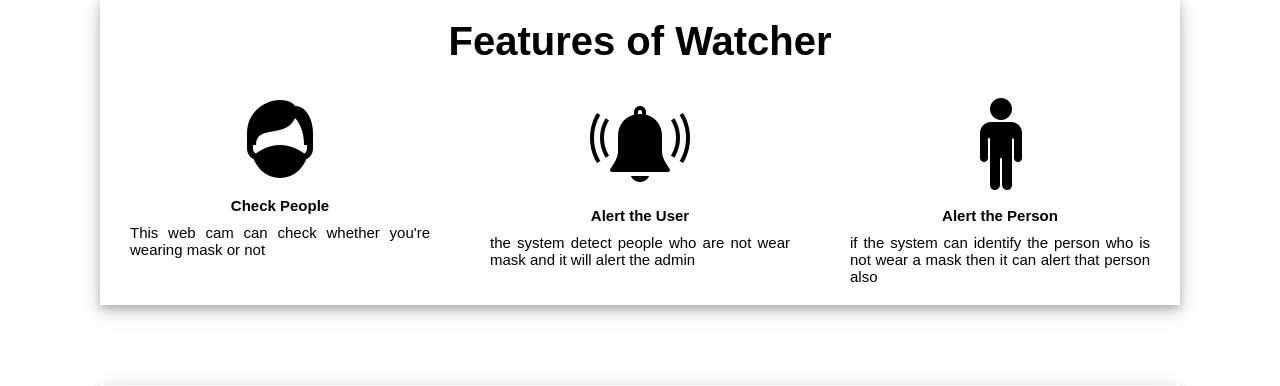
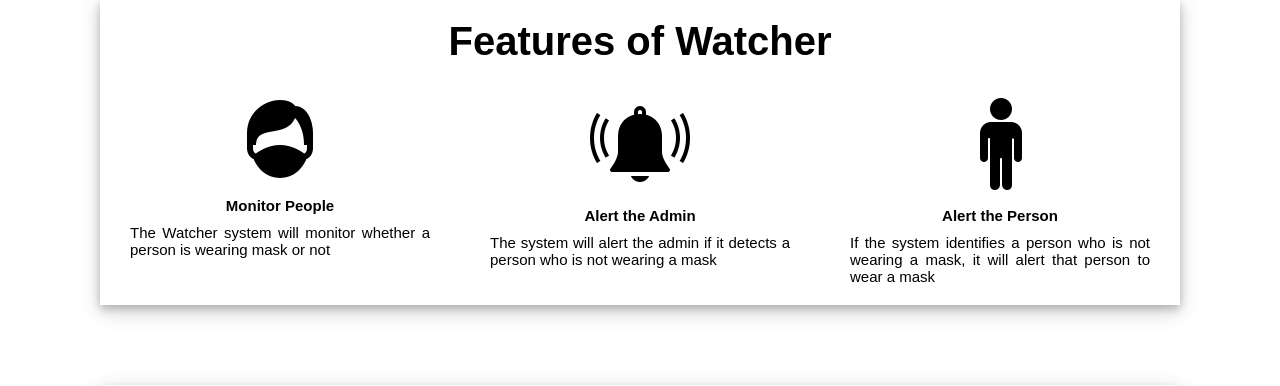
Before and after one commit to Software-Development-Group-Project/Watcher, a Flask app: page /help in a window 1280 px wide. Shown: the part 131-517 px from the top of the page. Run offline with Flask 2, Linux system fonts and the light colour scheme.

Commit message:
Updated help.html
Updated the features of the watcher system

```diff
--- a/watcher/templates/help.html
+++ b/watcher/templates/help.html
@@ -10,24 +10,22 @@
     <div class="col-sm1">
         <div style="width:300px; margin:auto; font-size:15px;">
             <img src = "{{ url_for('static', filename='images/mask.png') }}" alt="alert"/>
-            <p style="margin-top: 10px;margin-bottom: 10px;"> <b>Check People </b></p>
-            <p style ="text-align: justify;">This web cam can check whether you're wearing mask or not</p>
+            <p style="margin-top: 10px;margin-bottom: 10px;"> <b> Monitor People </b></p>
+            <p style ="text-align: justify;">The Watcher system will monitor whether a person is wearing mask or not</p>
         </div>
     </div>
     <div class="col-sm2">
         <div style="width:300px; margin:auto; font-size:15px;">
             <img src = "{{ url_for('static', filename='images/alert.png') }}" alt="alert"/>
-            <p style="margin-top: 10px;margin-bottom: 10px;"> <b>Alert the User </b></p>
-            <p style ="text-align: justify;">the system detect people who are not
-                wear mask and it will alert the admin</p>
+            <p style="margin-top: 10px;margin-bottom: 10px;"> <b> Alert the Admin </b></p>
+            <p style ="text-align: justify;">The system will alert the admin if it detects a person who is not wearing a mask</p>
         </div>
     </div>
     <div class="col-sm3">
         <div style="width:300px; margin:auto; font-size:15px;">
             <img src = "{{ url_for('static', filename='images/person.png') }}" alt="alert"/>
             <p style="margin-top: 10px;margin-bottom: 10px;"> <b> Alert the Person </b></p>
-            <p style ="text-align: justify;">if the system can identify the person who is
-                not wear a mask then it can alert that person also</p>
+            <p style ="text-align: justify;">If the system identifies a person who is not wearing a mask, it will alert that person to wear a mask</p>
         </div>
     </div>
 
```
